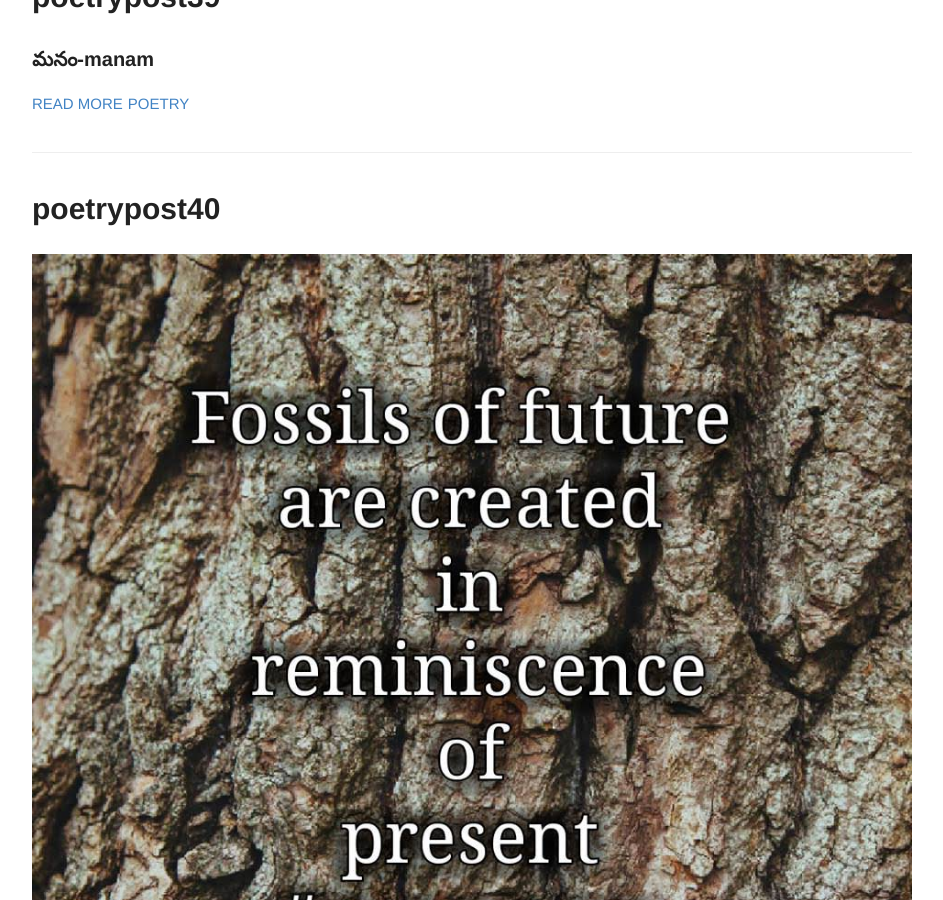
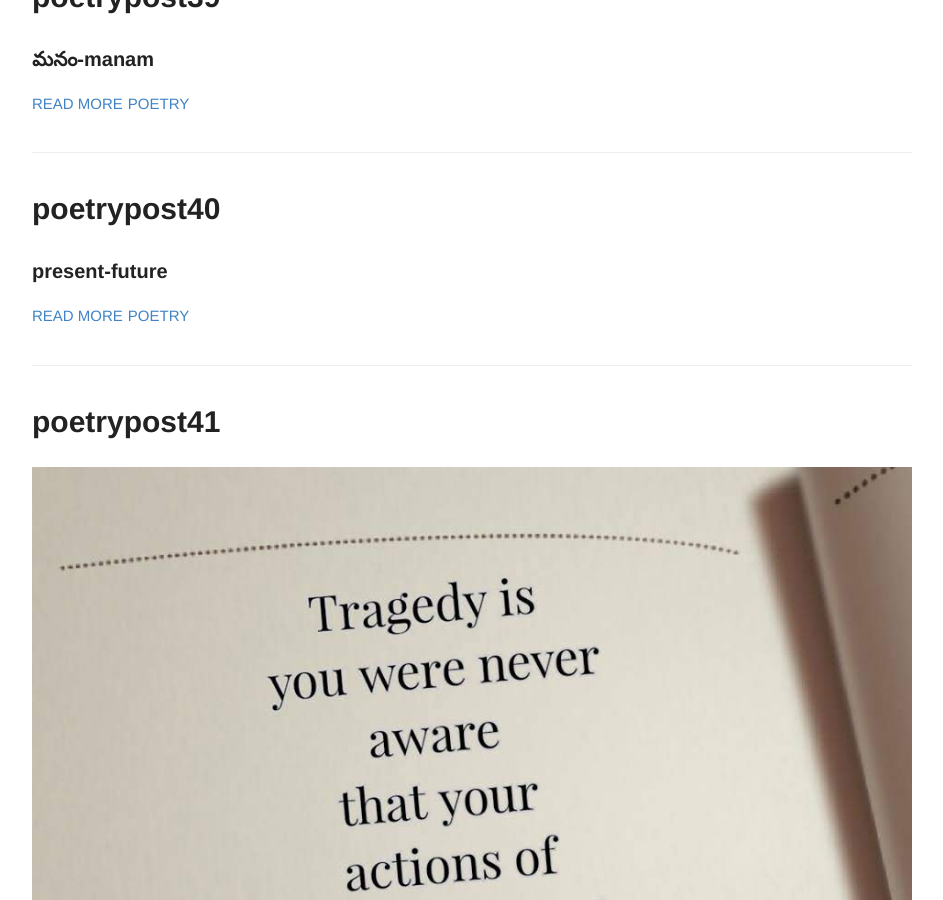
Before and after one commit to rsk/rsk.github.io, a Jekyll site: the page built from index.html, in a window 1280 px wide and 900 px high, scrolled down 11800 px. Shown: the whole window, without its empty margins (168-1111 px from the left). Built offline with Jekyll 4.4.1, drawn with Linux system fonts in a browser that asks for light colours.

Commit message:
update excerpt

```diff
--- a/_posts/2014-6-24-poetrypost40.md
+++ b/_posts/2014-6-24-poetrypost40.md
@@ -2,6 +2,7 @@
 layout: post
 title: poetrypost40
 number: 40
+excerpt: present-future
 tags:
   - poetry
 
```
